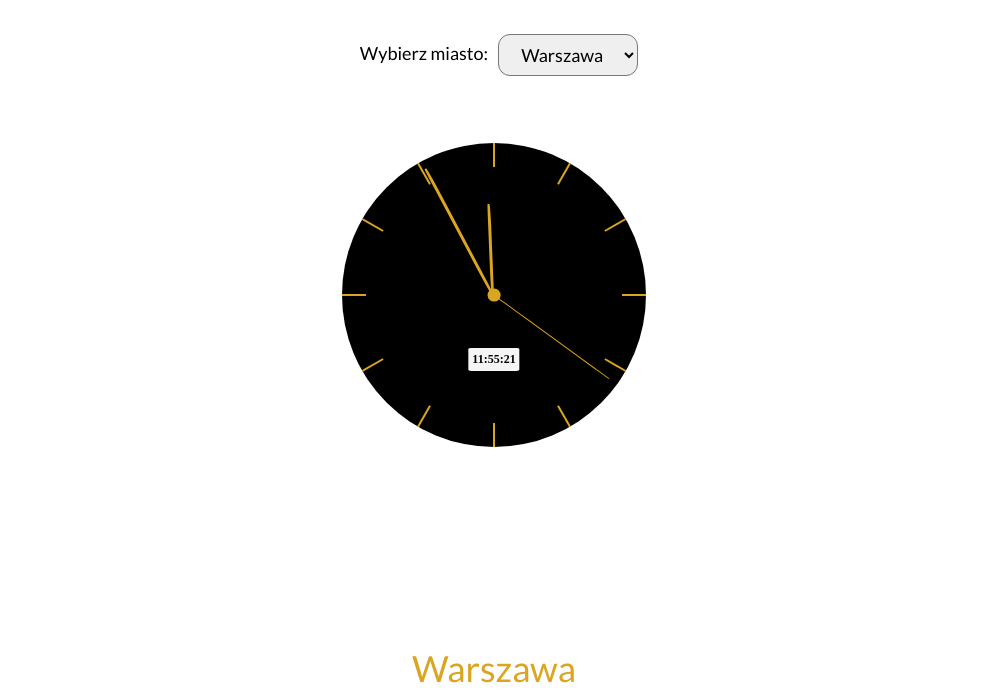
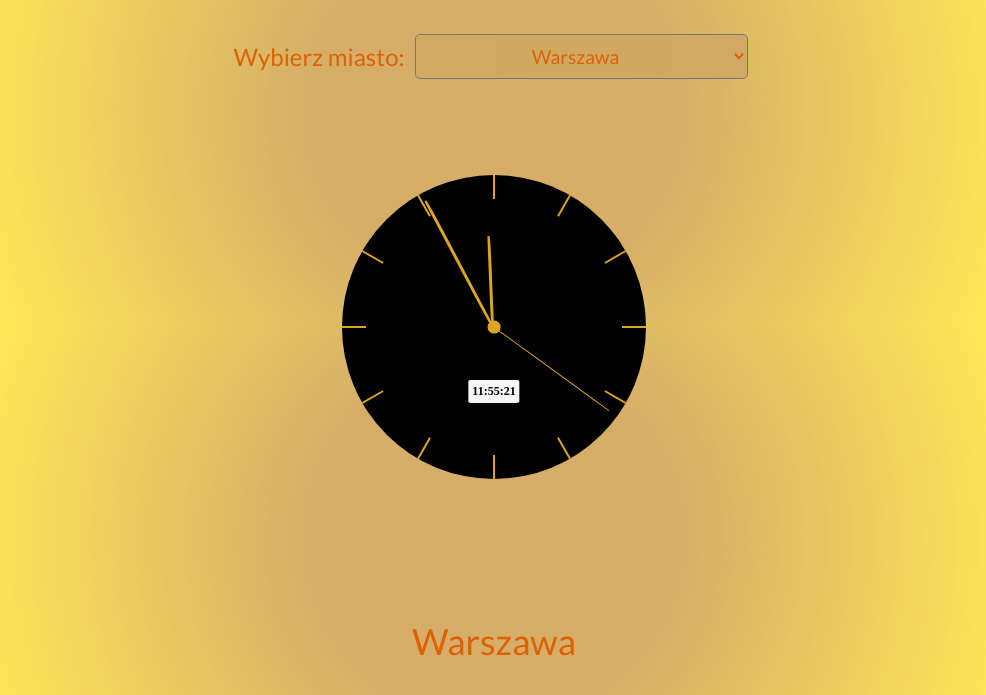
Before and after one commit to katekirylowicz/Time-Zone-analog-clock, a website built with webpack: page src/index.html in a window 1280 px wide. Shown: the part 105-800 px from the top of the page, without its empty margins (146-1132 px from the left). Built offline with nearby package versions, Linux system fonts and the light colour scheme.

Commit message:
Add input select style.

```diff
--- a/src/Scss/styles.scss
+++ b/src/Scss/styles.scss
@@ -2,15 +2,24 @@
   margin: 0;
   padding: 0;
 }
+:root {
+  --select-border: #777;
+  --select-focus: rgb(177, 131, 15);
+  --select-arrow: var(--select-border);
+}
 
 body {
-  background-color:#fff;
+  background: rgb(195,136,34);
+  background: radial-gradient(circle, rgba(195,136,34,0.6811099439775911) 27%, rgba(253,226,45,0.7987570028011204) 79%);
 }
-
 h1 {
+  color:rgb(220, 98, 6);
   font-family: "Lato", sans-serif;
   margin-top: 50px;
   text-align: center;
+  @media only screen and (max-width: 752px) {
+    margin-top:30px;
+    }
 }
 
 .input_wrapper {
@@ -19,12 +28,12 @@ h1 {
 }
 
 .zone {
-  margin-top: 50px;
+  border-radius: 12px;
   font-family: "lato", sans-serif;
   font-size: 18px;
+  margin-top: 50px;
   padding: 8px 10px;
   text-align: center;
-  border-radius: 12px;
 }
 
 .clock {
@@ -33,12 +42,16 @@ h1 {
   cursor: pointer;
   height: 38vh;
   left: 50%;
+  margin-top:2em;
   position: absolute;
   top: 50%;
   transform: translate(-50%, -50%);
   transition: 0.1s ease;
   width: 38vh;
+  @media only screen and (max-width: 752px) {
+    margin-top:100px;
 
+   }
 
 }
 
@@ -109,6 +122,9 @@ h1 {
   padding: 4px;
   position: absolute;
   transform: translateX(-50%);
+  @media only screen and (max-width: 752px) {
+    font-size: 0.9rem;
+   }
 
 }
 
@@ -162,13 +178,55 @@ h1 {
 }
 
 .cityValue {
-  margin-top: 50px;
-  margin-bottom: 50px;
+  color: rgb(220, 98, 6);
+  font-family: "Lato", sans-serif;
+  font-size: 36px;
+  margin-bottom:100px;
+  margin-top: 100px;
+  position: relative;
   text-align: center;
-  font-size: 36px;
-  font-family: "Lato", sans-serif;
-  color: goldenrod;
-  position: relative;
-  top: 65vh;
+  top: 55vh;
+  @media only screen and (max-width: 752px) {
+   top:60vh;
+   }
 
 }
+
+.input_wrapper select {
+  width: 100%;
+  min-width: 15ch;
+  max-width: 30ch;
+  border: 1px solid var(--select-border);
+  border-radius: 0.25em;
+  padding: 0.25em 0.5em;
+  font-size: 1.2rem;
+  cursor: pointer;
+  line-height: 1.1;
+  background-color: none;
+  background-image: radial-gradient(circle, rgba(195, 136, 34, 0.686) 27%, rgba(195,136,34,0.6811099439775911) 79%);
+
+
+  @media only screen and (max-width: 752px) {
+
+     padding: 0.10em 0.1em;
+     font-size: 1.5rem;
+    }
+}
+
+.input_wrapper{
+  box-sizing:border-box;
+  appearance: none;
+  background-color: transparent;
+  border: none;
+  padding: 0 1em 0 0;
+  margin: 0;
+  width: 100%;
+  font-family: inherit;
+  font-size: inherit;
+  cursor: inherit;
+  line-height: inherit;
+}
+.zone {
+  font-size: 1.5rem;
+  color:rgb(220, 98, 6);
+}
```
Also changed, not shown: css/styles.min.css, dist/main.css, 1 other file.
